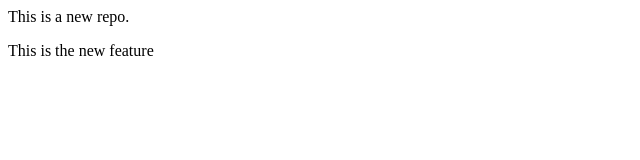
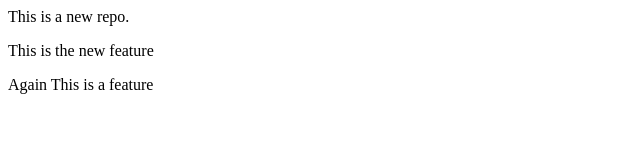
Before and after one commit to Ayush1124roy/localrepo, a plain HTML site: page index.html in a window 1280 px wide. Shown: the whole page, without its empty margins (0-640 px from the left). Drawn offline with Linux system fonts and the light colour scheme.

Commit message:
adding in feature1

```diff
--- a/index.html
+++ b/index.html
@@ -1,2 +1,3 @@
 <p>This is a new repo.</p>
 <p>This is the new feature</p>
+<p>Again This is a feature</p>
```
